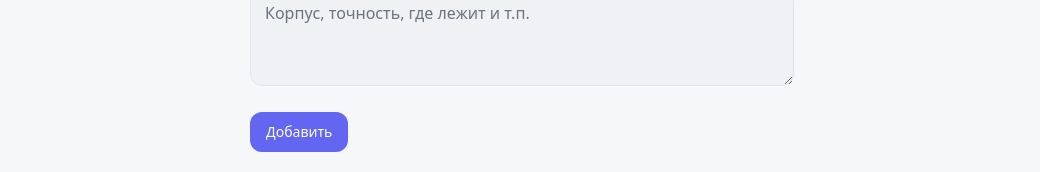
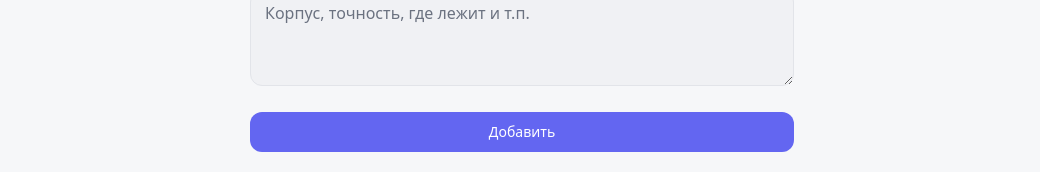
Before and after one commit to ya-erm/components, a Next.js app: page /components/new in a window 1280 px wide. Shown: the part 625-797 px from the top of the page, without its empty margins (118-1158 px from the left). Built offline with nearby package versions, Linux system fonts and the light colour scheme; no server answers; sample sign-in values are in the browser's storage.

Commit message:
Кнопки в форме на всю ширину

```diff
--- a/components/ComponentForm.tsx
+++ b/components/ComponentForm.tsx
@@ -239,8 +239,8 @@ export function ComponentForm({ id, initial, title, backHref }: Props) {
 
           {formError ? <p className="text-sm text-red-400">{formError}</p> : null}
 
-          <div className="flex items-center gap-3">
-            <Button type="submit" disabled={saving}>
+          <div>
+            <Button type="submit" disabled={saving} className="w-full">
               {saving ? <Spinner /> : isEdit ? "Сохранить" : "Добавить"}
             </Button>
           </div>
--- a/components/DeleteComponentButton.tsx
+++ b/components/DeleteComponentButton.tsx
@@ -26,8 +26,8 @@ export function DeleteComponentButton({ id }: { id: string }) {
   }
 
   return (
-    <div className="flex flex-col items-start gap-1">
-      <Button variant="danger-outline" onClick={onDelete} disabled={deleting}>
+    <div className="flex flex-col gap-1">
+      <Button variant="danger-outline" onClick={onDelete} disabled={deleting} className="w-full">
         {deleting ? <Spinner /> : "Удалить"}
       </Button>
       {error ? <p className="text-sm text-red-400">{error}</p> : null}
```
